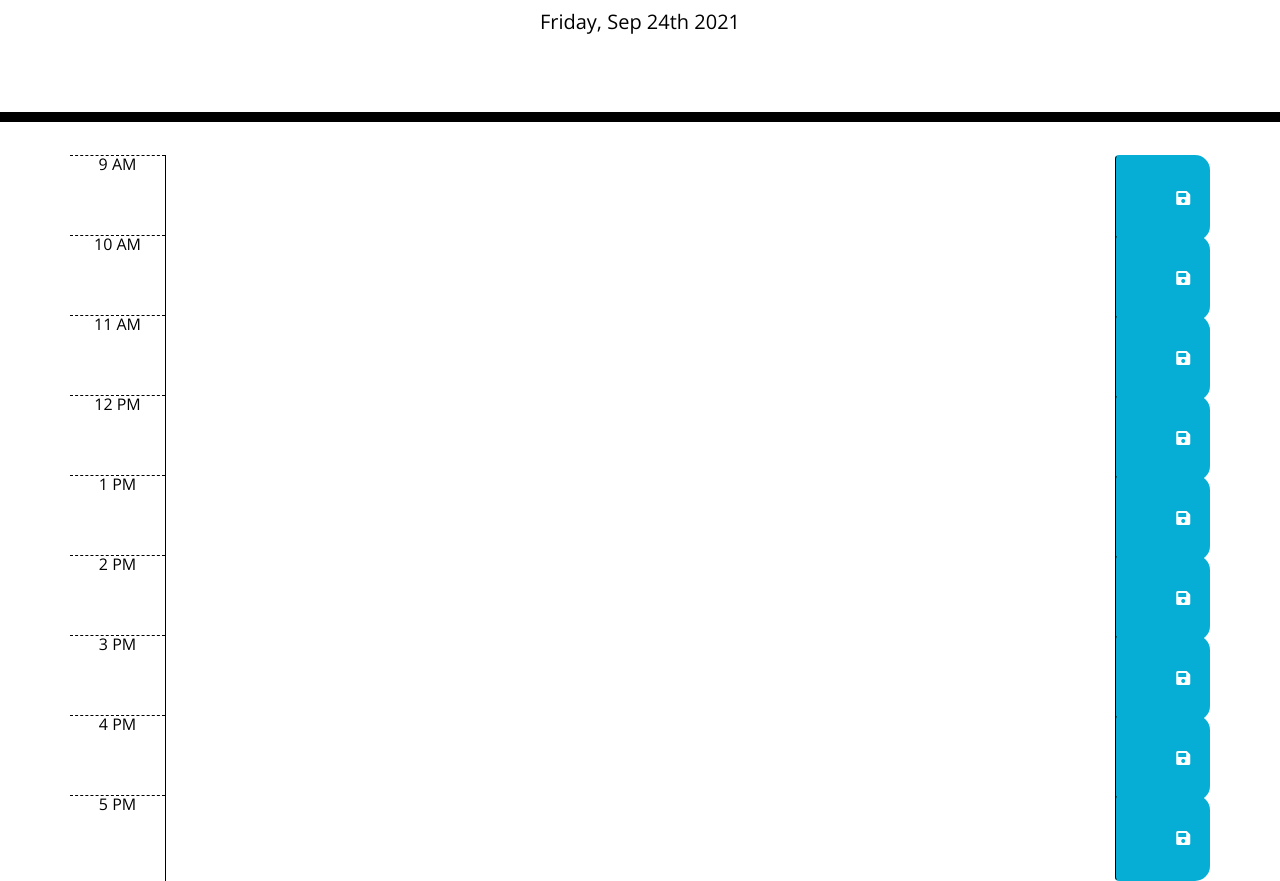
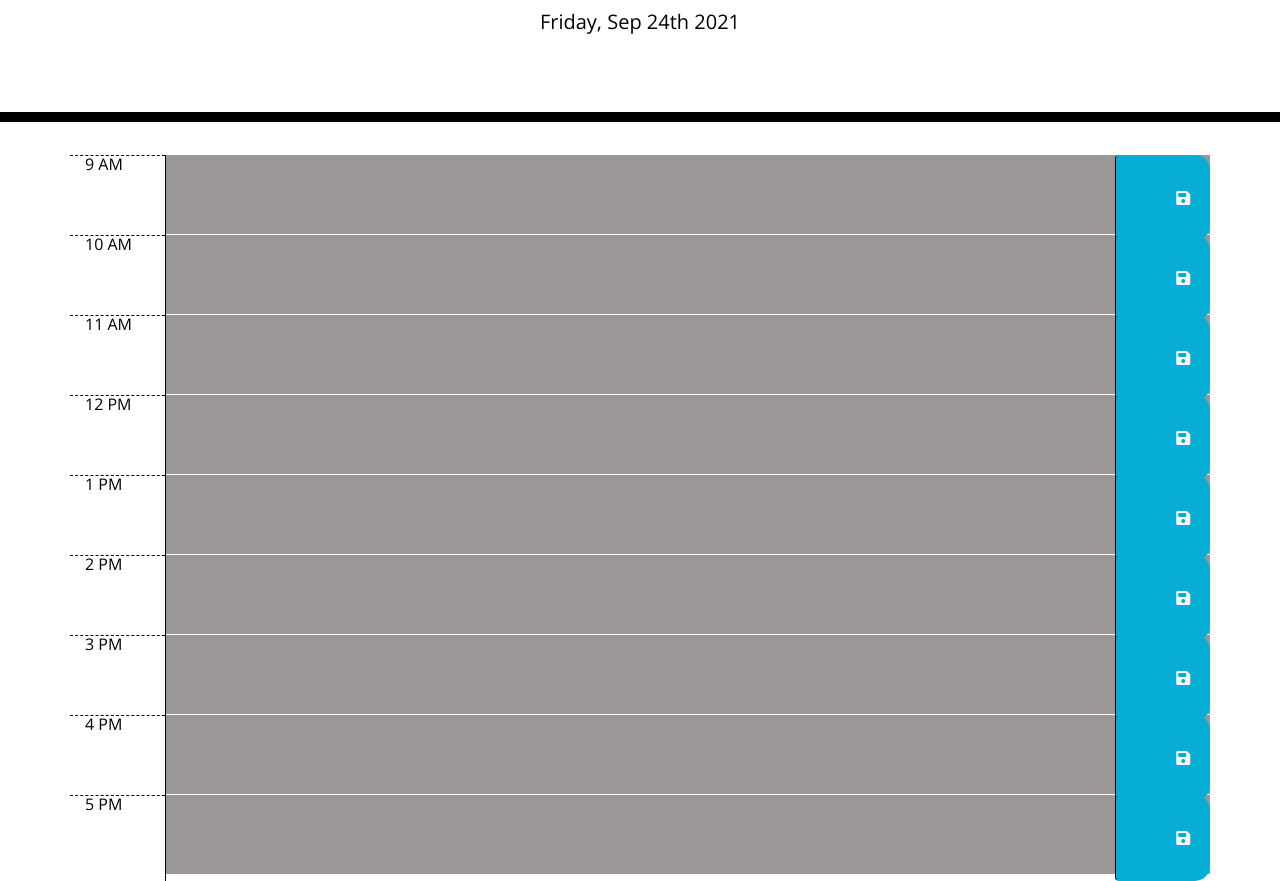
Before and after one commit to Tari-Star/scheduler-challenge-5, a plain HTML site: page index.html in a window 1280 px wide. Shown: the part 182-1063 px from the top of the page. Drawn offline with nearby package versions, Linux system fonts and the light colour scheme.

Commit message:
local storage

```diff
--- a/assets/css/style.css
+++ b/assets/css/style.css
@@ -43,7 +43,7 @@ textarea{
 }
 
 .past {
-  background-color: #d3d3d3;
+  background-color: #9c9797;
   color: white;
 }
 
--- a/assets/js/script.js
+++ b/assets/js/script.js
@@ -13,17 +13,17 @@ $(document).ready(function() {
     function trackTime() {
         var timeNow = moment().hour();
 
-        //loop over time-blocks
-        $(".time-block").each(function() {
-            var timeBlock = parseInt($(this).attr("id").split("hour")[1]);
+        //loop over time-hours
+        $(".time-hour").each(function() {
+            var timehour = parseInt($(this).attr("id").split("hour")[1]);
 
             //to check time and indicate past, present, future
-            if(timeBlock < timeNow) {
+            if(timehour < timeNow) {
                 $(this).removeClass("future");
                 $(this).removeClass("present");
                 $(this).addClass("past");
             }
-            else if (timeBlock === timeNow) {
+            else if (timehour === timeNow) {
 
                 $(this).removeClass("past");
                 $(this).removeClass("future");
@@ -34,8 +34,18 @@ $(document).ready(function() {
                 $(this).removeClass("past");
                 $(this).addClass("future");
             }
+        })
+    }
+    //get item from local storage
+    $("#hour9 .description").val(localStorage.getItem("hour9"));
+    $("#hour10 .description").val(localStorage.getItem("hour10"));
+    $("#hour11 .description").val(localStorage.getItem("hour11"));
+    $("#hour12 .description").val(localStorage.getItem("hour12"));
+    $("#hour13 .description").val(localStorage.getItem("hour13"));
+    $("#hour14 .description").val(localStorage.getItem("hour14"));
+    $("#hour15 .description").val(localStorage.getItem("hour15"));
+    $("#hour16 .description").val(localStorage.getItem("hour16"));
+    $("#hour17 .description").val(localStorage.getItem("hour17"));
 
-        })
-
-    }
+    trackTime();
 })
--- a/index.html
+++ b/index.html
@@ -29,65 +29,66 @@
       <p id="currentDay" class="lead"></p>
     </header>
     <div class="container">
-      <!-- Timeblocks go here -->
+      <!-- Timehours go here -->
 
-      <div id="hr-nine" class="row time-block">
+      <div id="hour9" class="row time-hour">
         <div class="col-md-1 hour">9 AM</div>
         <textarea class="col-md-10 description"></textarea>
         <button class="btn saveBtn col-md-1">
           <i class="fas fa-save"></i>
         </button>
       </div>
-      <div id="hr-ten" class="row time-block">
+      <div id="hour10" class="row time-hour">
         <div class="col-md-1 hour">10 AM</div>
         <textarea class="col-md-10 description"></textarea>
         <button class="btn saveBtn col-md-1">
           <i class="fas fa-save"></i>
         </button>
       </div>
-      <div id="hr-eleven" class="row time-block">
+      <div id="hour11" class="row time-hour">
         <div class="col-md-1 hour">11 AM</div>
         <textarea class="col-md-10 description"></textarea>
         <button class="btn saveBtn col-md-1">
           <i class="fas fa-save"></i>
         </button>
       </div>
-      <div id="noon" class="row time-block">
+      <div id="hour12" class="row time-hour">
         <div class="col-md-1 hour">12 PM</div>
         <textarea class="col-md-10 description"></textarea>
         <button class="btn saveBtn col-md-1">
           <i class="fas fa-save"></i>
         </button>
       </div>
-      <div id="hr-one" class="row time-block">
+      <div id="hour13" class="row time-hour">
         <div class="col-md-1 hour">1 PM</div>
         <textarea class="col-md-10 description"></textarea>
         <button class="btn saveBtn col-md-1">
           <i class="fas fa-save"></i>
         </button>
       </div>
-      <div id="hr-two" class="row time-block">
+      <div id="hour
+      14" class="row time-hour">
         <div class="col-md-1 hour">2 PM</div>
         <textarea class="col-md-10 description"></textarea>
         <button class="btn saveBtn col-md-1">
           <i class="fas fa-save"></i>
         </button>
       </div>
-      <div id="hr-three" class="row time-block">
+      <div id="hour15" class="row time-hour">
         <div class="col-md-1 hour">3 PM</div>
         <textarea class="col-md-10 description"></textarea>
         <button class="btn saveBtn col-md-1">
           <i class="fas fa-save"></i>
         </button>
       </div>
-      <div id="hr-four" class="row time-block">
+      <div id="hour16" class="row time-hour">
         <div class="col-md-1 hour">4 PM</div>
         <textarea class="col-md-10 description"></textarea>
         <button class="btn saveBtn col-md-1">
           <i class="fas fa-save"></i>
         </button>
       </div>
-      <div id="hr-five" class="row time-block">
+      <div id="hour17" class="row time-hour">
         <div class="col-md-1 hour">5 PM</div>
         <textarea class="col-md-10 description"></textarea>
         <button class="btn saveBtn col-md-1">
```
